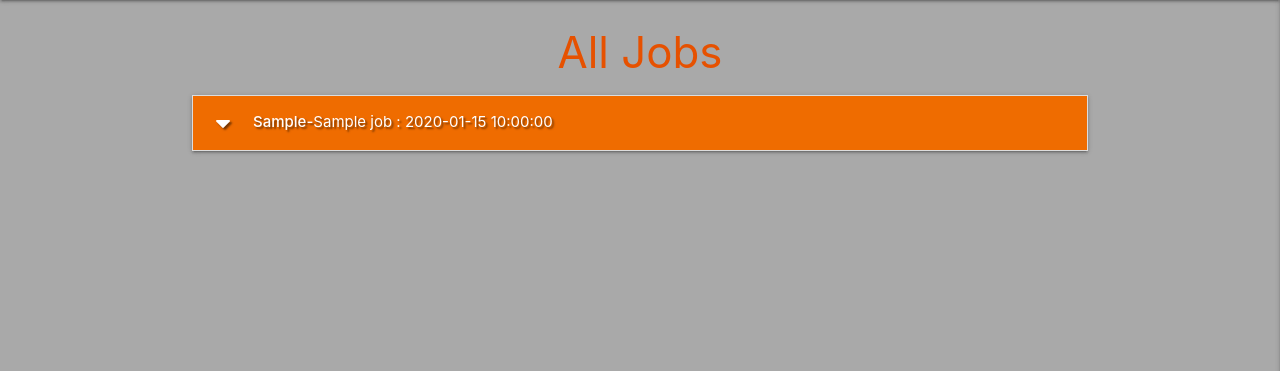
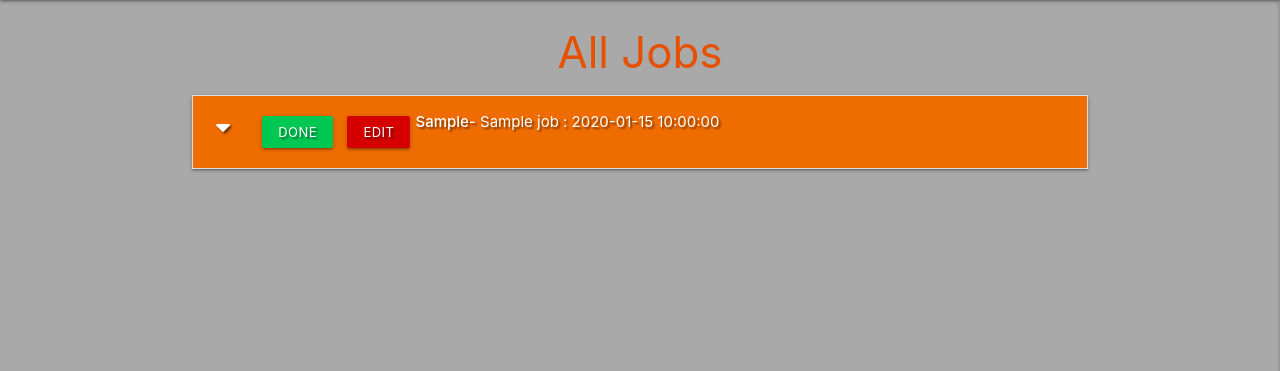
Before and after one commit to Code-Institute-Submissions/local-business-project-3, a Flask app: page / in a window 1280 px wide. Shown: the part 64-435 px from the top of the page. Run offline with Flask 2, Linux system fonts and the light colour scheme; a database or web service that is not in the repository returns one stand-in record (values such as "Sample title"); some libraries are stand-ins or nearby versions.

Commit message:
Add jobs edit and done buttons

```diff
--- a/static/css/style.css
+++ b/static/css/style.css
@@ -9,3 +9,12 @@ body {
 .flashes h4 {
     line-height: 2;
 }
+
+.btn-small {
+    margin: 5px;
+}
+
+.collapsiblie-header .col strong {
+    margin: 5px;
+    line-height: 42px;
+}
--- a/templates/jobs.html
+++ b/templates/jobs.html
@@ -7,12 +7,18 @@
     {% for job in jobs %}
     <li>
         <div class="collapsible-header white-text orange darken-3 text-shadow">
-            <i class="fas fa-caret-down"></i>
-            <strong>{{ job.job_category }}-</strong> {{ job.job_name }} : {{ job.due_date }}
-            {% if job.is_urgent == "on" %}
-                <i class="fas fa-exclamation-circle orange-text text-lighten-2 tooltipped"
-                data-position="right" data-tooltip="URGENT!"></i>
-            {% endif %}
+            <div class="col s3">
+                <i class="fas fa-caret-down"></i>
+                <a href="" class="btn-small green accent-4">Done</a>
+                <a href="" class="btn-small red accent-4">Edit</a>
+            </div>
+            <div class="col s9">
+                <strong>{{ job.job_category }}-</strong> {{ job.job_name }} : {{ job.due_date }}
+                {% if job.is_urgent == "on" %}
+                <i class="fas fa-exclamation-circle orange-text text-lighten-2 tooltipped" data-position="right"
+                    data-tooltip="URGENT!"></i>
+                {% endif %}
+            </div>
         </div>
         <div class="collapsible-body white">
             <strong>Location: {{ job.job_location }}</strong>
```
